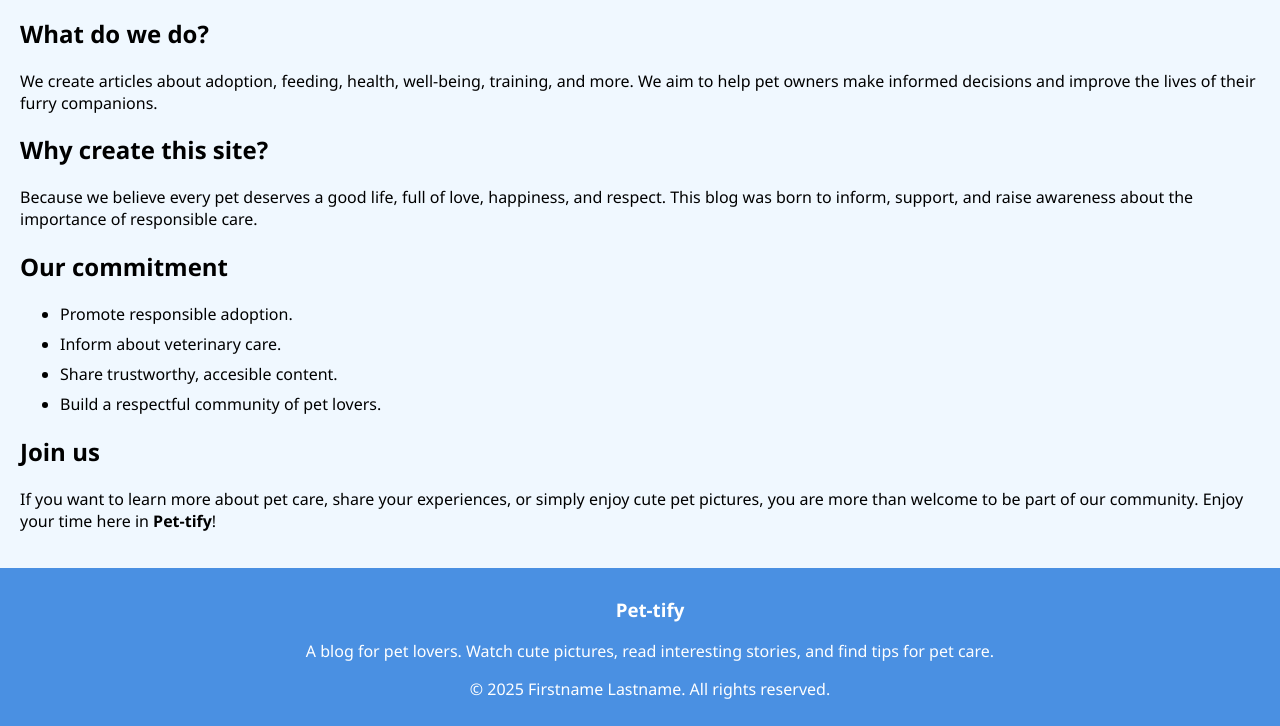
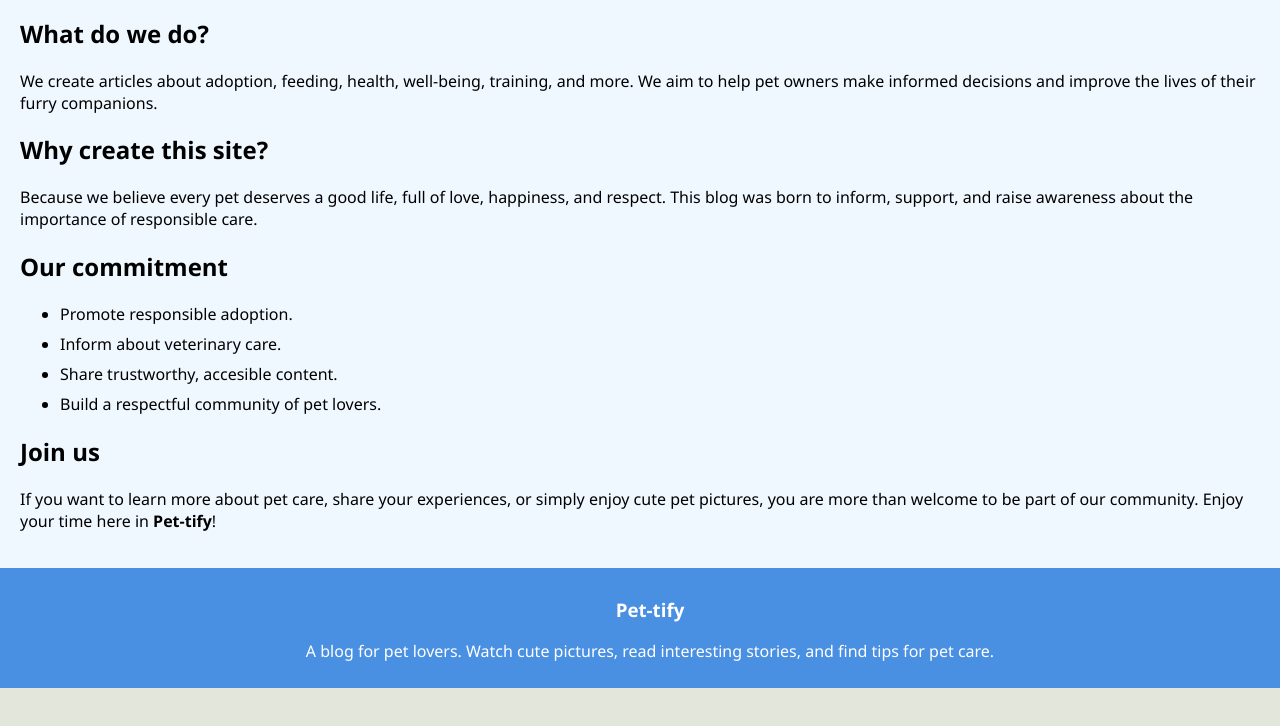
Before and after one commit to PetCreatorLab/PetCreatorLab.github.io, a plain HTML site: page aboutUs.html in a window 1280 px wide. Shown: the part 557-1283 px from the top of the page. After the commit the page ends 1245 px from the top, so only its background shows below. Drawn offline with Linux system fonts and the light colour scheme.

Commit message:
Update aboutUs.html

```diff
--- a/aboutUs.html
+++ b/aboutUs.html
@@ -79,9 +79,3 @@
         </div>
 
         <div class="footerCopyright">
-            <p>&copy; 2025 Firstname Lastname. All rights reserved.</p>
-        </div>
-    </div>
-</footer>
-</body>
-</html>
```
